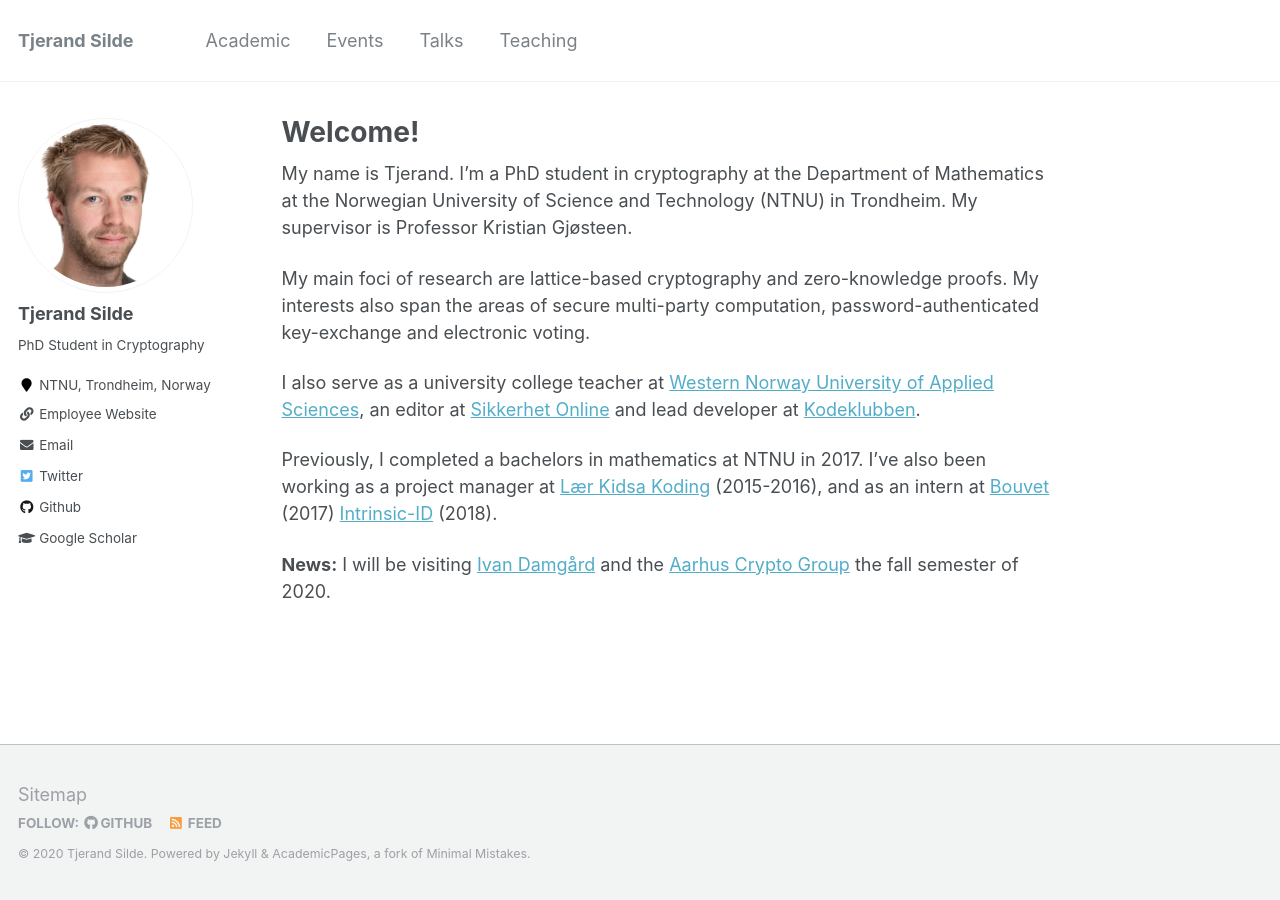
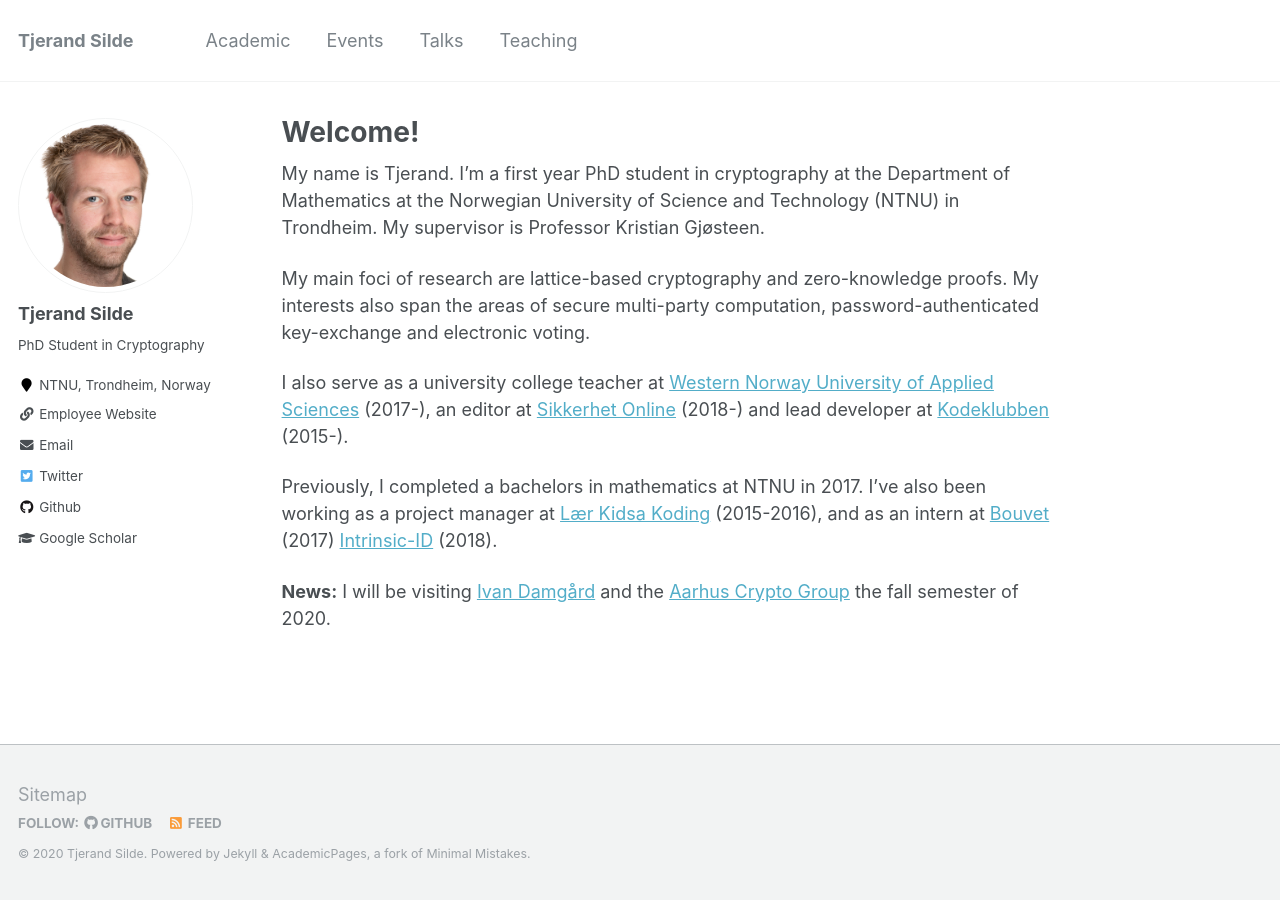
Before and after one commit to tjesi/tjesi.github.io, a Jekyll site: the page built from _pages/about.md, in a window 1280 px wide. Built offline with Jekyll 4.4.1, drawn with Linux system fonts in a browser that asks for light colours.

Commit message:
Update about.md

```diff
--- a/_pages/about.md
+++ b/_pages/about.md
@@ -8,11 +8,11 @@ redirect_from:
   - /about.html
 ---
 
-My name is Tjerand. I’m a PhD student in cryptography at the Department of Mathematics at the Norwegian University of Science and Technology (NTNU) in Trondheim. My supervisor is Professor Kristian Gjøsteen.
+My name is Tjerand. I’m a first year PhD student in cryptography at the Department of Mathematics at the Norwegian University of Science and Technology (NTNU) in Trondheim. My supervisor is Professor Kristian Gjøsteen.
 
 My main foci of research are lattice-based cryptography and zero-knowledge proofs. My interests also span the areas of secure multi-party computation, password-authenticated key-exchange and electronic voting.
 
- I also serve as a university college teacher at [Western Norway University of Applied Sciences](https://www.hvl.no/en), an editor at [Sikkerhet Online](https://www.sikkerhet.online/author/tjerand-silde) and lead developer at [Kodeklubben](http://oppgaver.kidsakoder.no).
+ I also serve as a university college teacher at [Western Norway University of Applied Sciences](https://www.hvl.no/en) (2017-), an editor at [Sikkerhet Online](https://www.sikkerhet.online/author/tjerand-silde) (2018-) and lead developer at [Kodeklubben](http://oppgaver.kidsakoder.no) (2015-).
 
  Previously, I completed a bachelors in mathematics at NTNU in 2017. I've also been working as a project manager at [Lær Kidsa Koding](https://www.kidsakoder.no) (2015-2016), and as an intern at [Bouvet](https://en.bouvet.no/) (2017) [Intrinsic-ID](https://www.intrinsic-id.com) (2018).
 
```
